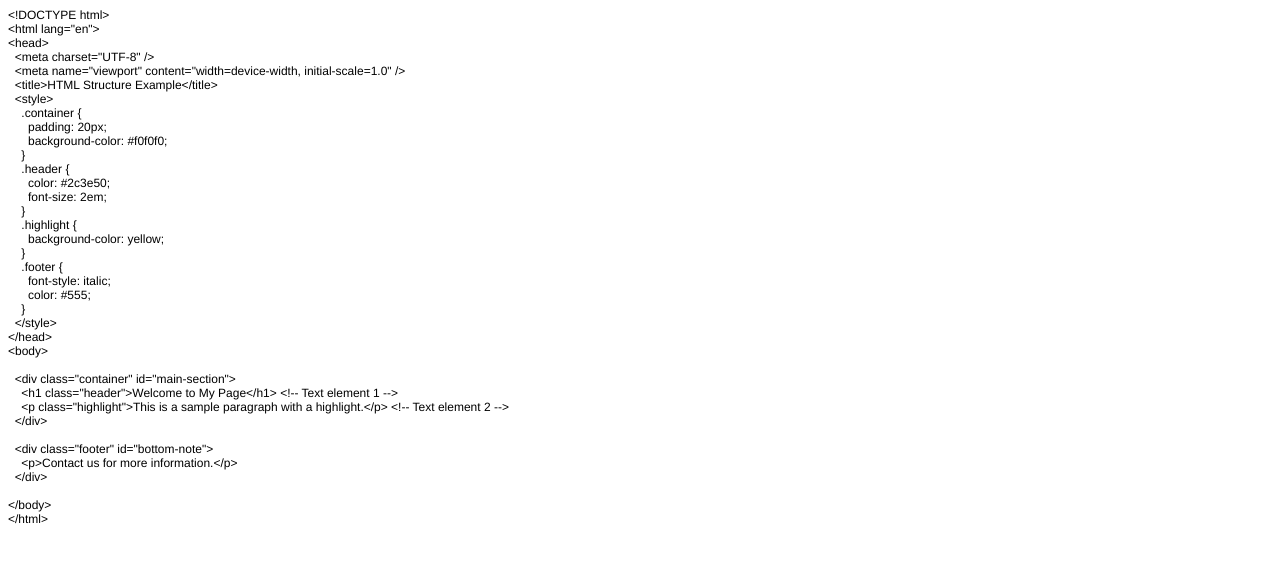
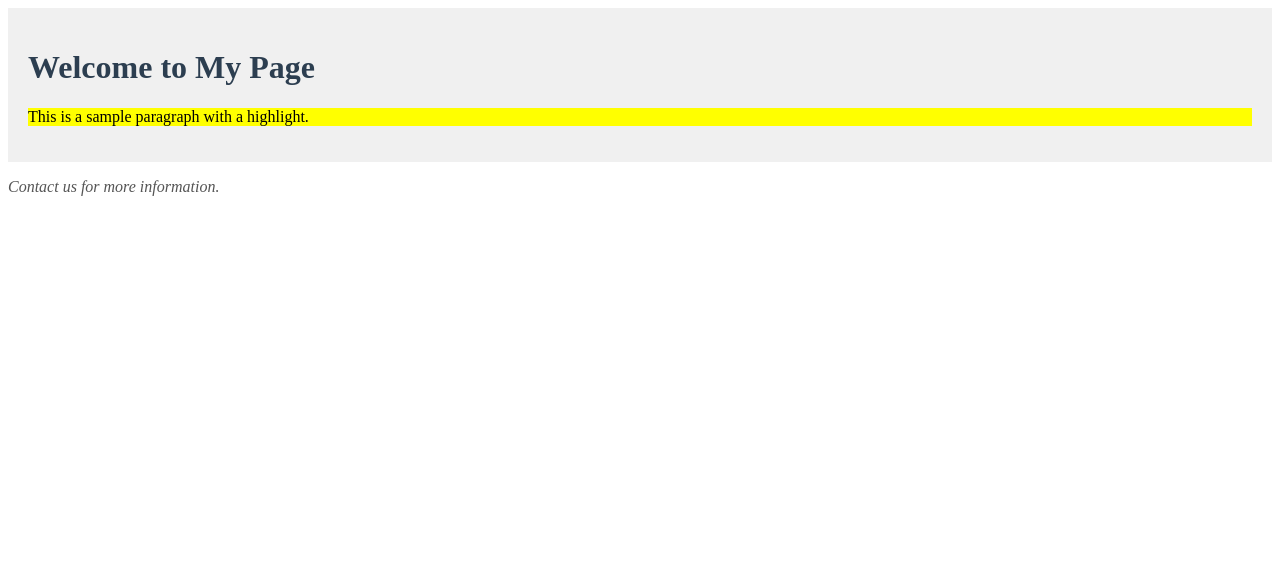
Before and after one commit to mattlevantinesky/my-website, a plain HTML site: page index.html in a window 1280 px wide. Drawn offline with Linux system fonts and the light colour scheme.

Commit message:
Update index.html

```diff
--- a/index.html
+++ b/index.html
@@ -1,53 +1,37 @@
-<!DOCTYPE html PUBLIC "-//W3C//DTD HTML 4.01//EN" "http://www.w3.org/TR/html4/strict.dtd">
-<html>
+<!DOCTYPE html>
+<html lang="en">
 <head>
-  <meta http-equiv="Content-Type" content="text/html; charset=utf-8">
-  <meta http-equiv="Content-Style-Type" content="text/css">
-  <title></title>
-  <meta name="Generator" content="Cocoa HTML Writer">
-  <meta name="CocoaVersion" content="2685.1">
-  <style type="text/css">
-    p.p1 {margin: 0.0px 0.0px 0.0px 0.0px; font: 12.0px Helvetica}
-    p.p2 {margin: 0.0px 0.0px 0.0px 0.0px; font: 12.0px Helvetica; min-height: 14.0px}
+  <meta charset="UTF-8" />
+  <meta name="viewport" content="width=device-width, initial-scale=1.0" />
+  <title>HTML Structure Example</title>
+  <style>
+    .container {
+      padding: 20px;
+      background-color: #f0f0f0;
+    }
+    .header {
+      color: #2c3e50;
+      font-size: 2em;
+    }
+    .highlight {
+      background-color: yellow;
+    }
+    .footer {
+      font-style: italic;
+      color: #555;
+    }
   </style>
 </head>
 <body>
-<p class="p1">&lt;!DOCTYPE html&gt;</p>
-<p class="p1">&lt;html lang="en"&gt;</p>
-<p class="p1">&lt;head&gt;</p>
-<p class="p1"><span class="Apple-converted-space">  </span>&lt;meta charset="UTF-8" /&gt;</p>
-<p class="p1"><span class="Apple-converted-space">  </span>&lt;meta name="viewport" content="width=device-width, initial-scale=1.0" /&gt;</p>
-<p class="p1"><span class="Apple-converted-space">  </span>&lt;title&gt;HTML Structure Example&lt;/title&gt;</p>
-<p class="p1"><span class="Apple-converted-space">  </span>&lt;style&gt;</p>
-<p class="p1"><span class="Apple-converted-space">    </span>.container {</p>
-<p class="p1"><span class="Apple-converted-space">      </span>padding: 20px;</p>
-<p class="p1"><span class="Apple-converted-space">      </span>background-color: #f0f0f0;</p>
-<p class="p1"><span class="Apple-converted-space">    </span>}</p>
-<p class="p1"><span class="Apple-converted-space">    </span>.header {</p>
-<p class="p1"><span class="Apple-converted-space">      </span>color: #2c3e50;</p>
-<p class="p1"><span class="Apple-converted-space">      </span>font-size: 2em;</p>
-<p class="p1"><span class="Apple-converted-space">    </span>}</p>
-<p class="p1"><span class="Apple-converted-space">    </span>.highlight {</p>
-<p class="p1"><span class="Apple-converted-space">      </span>background-color: yellow;</p>
-<p class="p1"><span class="Apple-converted-space">    </span>}</p>
-<p class="p1"><span class="Apple-converted-space">    </span>.footer {</p>
-<p class="p1"><span class="Apple-converted-space">      </span>font-style: italic;</p>
-<p class="p1"><span class="Apple-converted-space">      </span>color: #555;</p>
-<p class="p1"><span class="Apple-converted-space">    </span>}</p>
-<p class="p1"><span class="Apple-converted-space">  </span>&lt;/style&gt;</p>
-<p class="p1">&lt;/head&gt;</p>
-<p class="p1">&lt;body&gt;</p>
-<p class="p2"><br></p>
-<p class="p1"><span class="Apple-converted-space">  </span>&lt;div class="container" id="main-section"&gt;</p>
-<p class="p1"><span class="Apple-converted-space">    </span>&lt;h1 class="header"&gt;Welcome to My Page&lt;/h1&gt; &lt;!-- Text element 1 --&gt;</p>
-<p class="p1"><span class="Apple-converted-space">    </span>&lt;p class="highlight"&gt;This is a sample paragraph with a highlight.&lt;/p&gt; &lt;!-- Text element 2 --&gt;</p>
-<p class="p1"><span class="Apple-converted-space">  </span>&lt;/div&gt;</p>
-<p class="p2"><br></p>
-<p class="p1"><span class="Apple-converted-space">  </span>&lt;div class="footer" id="bottom-note"&gt;</p>
-<p class="p1"><span class="Apple-converted-space">    </span>&lt;p&gt;Contact us for more information.&lt;/p&gt;</p>
-<p class="p1"><span class="Apple-converted-space">  </span>&lt;/div&gt;</p>
-<p class="p2"><br></p>
-<p class="p1">&lt;/body&gt;</p>
-<p class="p1">&lt;/html&gt;</p>
+
+  <div class="container" id="main-section">
+    <h1 class="header">Welcome to My Page</h1> <!-- Text element 1 -->
+    <p class="highlight">This is a sample paragraph with a highlight.</p> <!-- Text element 2 -->
+  </div>
+
+  <div class="footer" id="bottom-note">
+    <p>Contact us for more information.</p>
+  </div>
+
 </body>
 </html>
```
